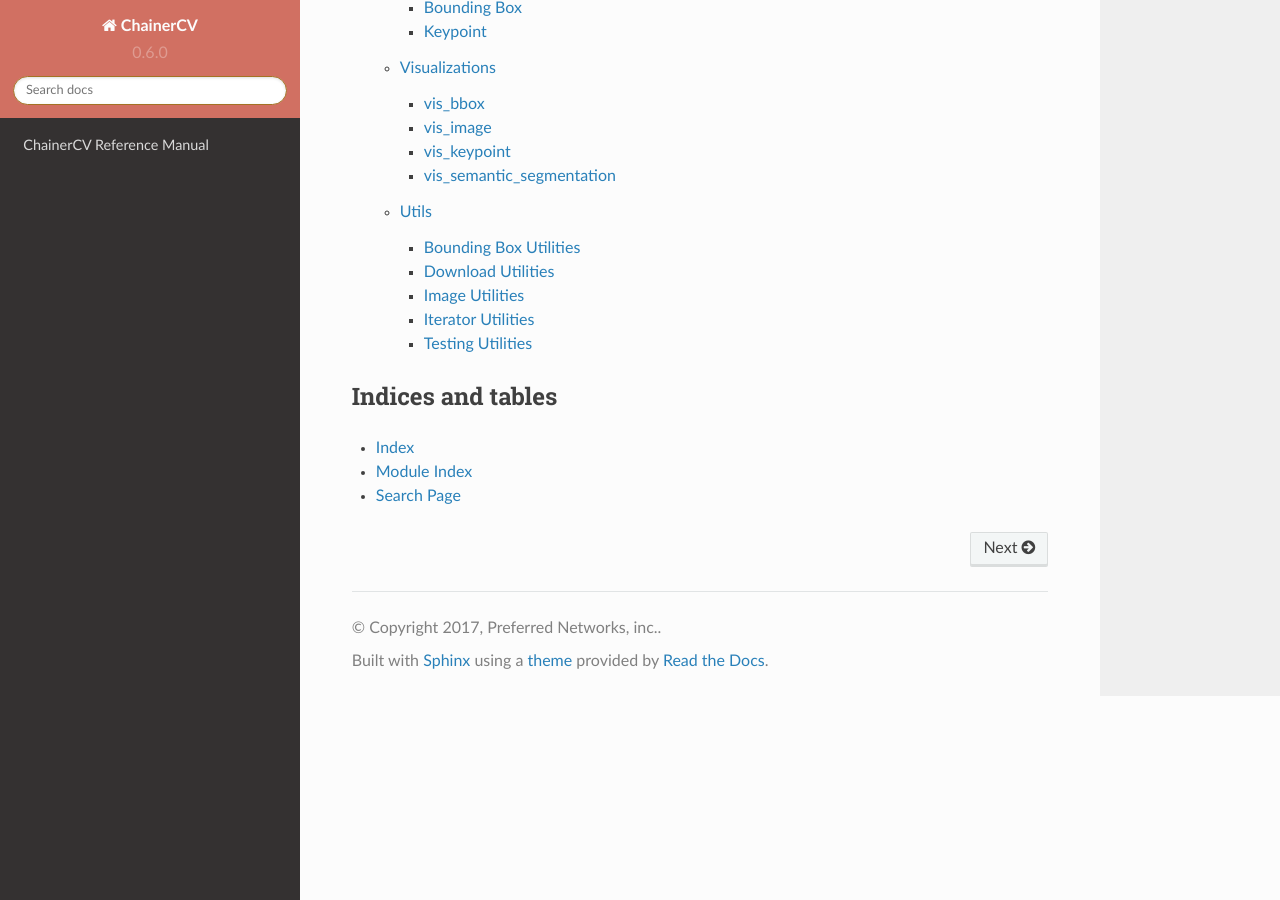
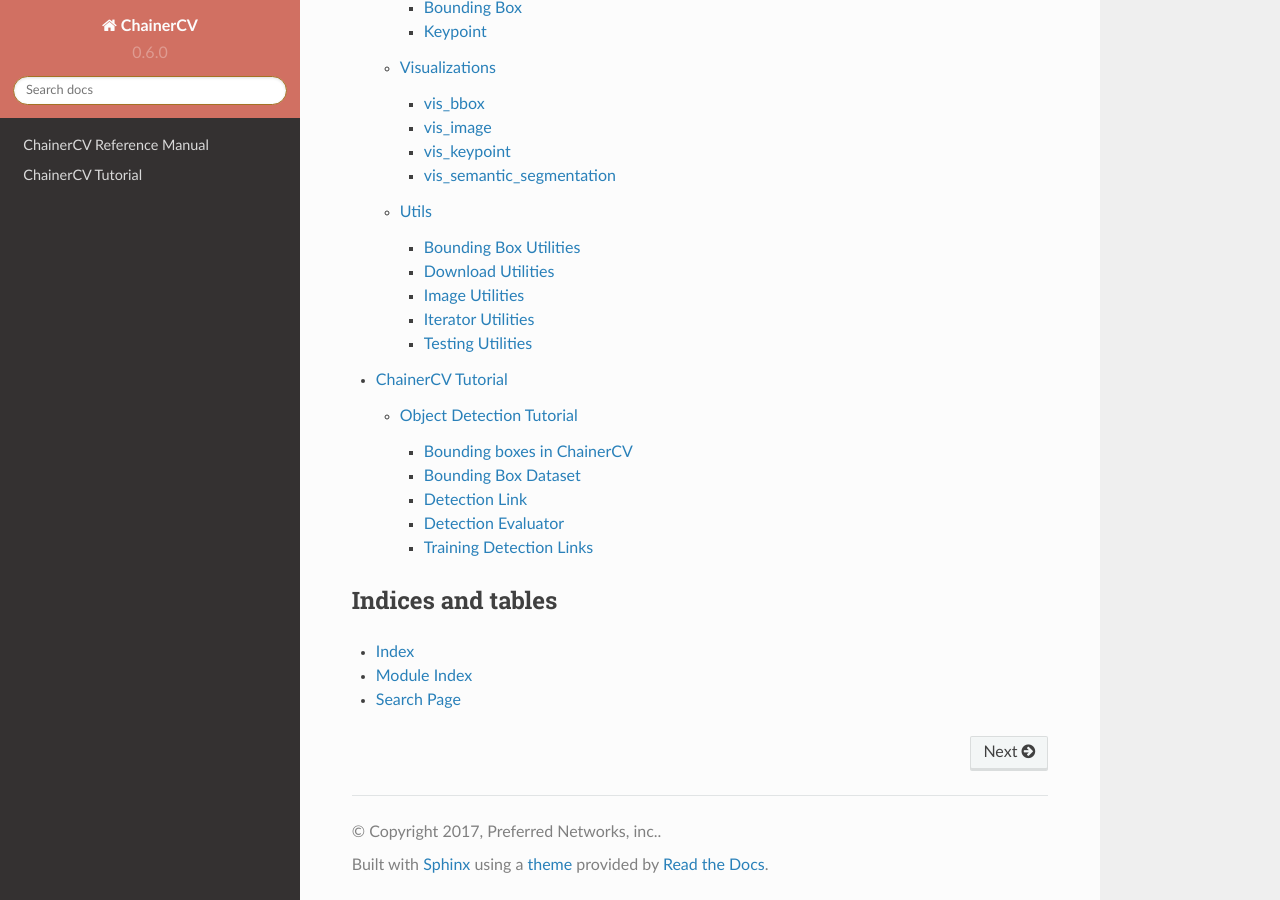
Before and after one commit to chainer/chainercv, a Sphinx documentation site: the page built from docs/source/index.rst, in a window 1280 px wide and 900 px high, scrolled down 1597 px. Built offline with Sphinx 7.4.7 and the Read the Docs theme 2.0.0, drawn with Linux system fonts in a browser that asks for light colours; some of the changed lines change nothing that is shown.

Commit message:
add detection tutorial

```diff
--- a/docs/source/index.rst
+++ b/docs/source/index.rst
@@ -55,6 +55,7 @@
    :maxdepth: 3
 
    reference/index
+   tutorial/index
 
 
 
--- /dev/null
+++ b/docs/source/tutorial/detection.rst
@@ -0,0 +1,172 @@
+Object Detection Tutorial
+=========================
+
+This tutorial will walk you through the implementations and tools for Object Detection provided by ChainerCV.
+
+In ChainerCV, we define the object detection task as a problem of predicting bounding boxes around regions where objects are located from an image and recognizing the category of the objects.
+ChainerCV supports this task by providing following features:
+
++ Visualization
++ BboxDataset
++ Detection Link
++ DetectionEvaluator
++ Training script for various detection models
+
+
+Bounding boxes in ChainerCV
+---------------------------
+In ChainerCV, bounding boxes in an image are represented as a two-dimensional array of shape :math:`(R, 4)`,
+where :math:`R` is the number of bounding boxes.
+The second axis corresponds to the coordinates of bounding boxes.
+They are ordered as :obj:`(y_min, x_min, y_max, x_max)`, where
+:obj:`(y_min, x_min)` and :obj:`(y_max, x_max)` are the left bottom and the right bottom coordinates.
+Notice that ChainerCV orders coordinates by :obj:`yx` order, which is the opposite from the order used by some other libraries such as OpenCV.
+This convention is adopted because the order is more consistent with the memory order of an image that follows row-column order.
+In the case of bounding boxes for multiple images, list of bounding boxes are used.
+
+Let's give an example with a simple toy data.
+
+.. code-block:: python
+
+    import numpy as np
+    from chainercv.visualizations import vis_bbox
+    import matplotlib.pyplot as plt
+    img = np.zeros((3, 224, 224), dtype=np.float32)
+    bbox = np.array([[10, 10, 20, 40], [150, 150, 200, 200]])
+
+    chainercv.visualizations.vis_bbox(img, bbox)
+    plt.show()
+
+.. figure:: ../../image/detection_tutorial_green_bbox.png
+    :scale: 60%
+    :align: center
+
+In this example, two bounding boxes are displayed on top of a black image.
+:func:`chainercv.visualizations.vis_bbox` is a utility function that can visualize
+bounding boxes and an image together.
+
+
+Bounding Box Dataset
+--------------------
+ChainerCV supports datasets that contain bounding box annotations.
+Dataset classes whose names end with :obj:`BboxDataset` have bounding boxes as its main annotation.
+These datasets return a tuple of an image, bounding boxes and labels when indexed.
+The labels is an :obj:`np.int32` array of shape :math:`(R,)`. Each element corresponds to a label of an object in the corresponding bounding box.
+
+A mapping between an integer label and a name in alphabet differs between datasets.
+This mapping can be obtained from objects whose names end with :obj:`label_names`.
+These mapping becomes helpful when bounding boxes need to be visualized with label names.
+In the next example, the interface of :obj:`BboxDataset` and the functionality of :obj:`vis_bbox` to visualize label names are illustrated.
+
+.. code-block:: python
+
+    from chainercv.visualizations import vis_bbox
+    from chainercv.datasets import VOCBboxDataset
+    from chainercv.datasets import voc_bbox_label_names
+    import matplotlib.pyplot as plt
+    dataset = VOCBboxDataset(year='2012')
+    img, bbox, label = dataset[0]
+    print(bbox.shape)  # (2, 4)
+    print(label.shape)  # (2,)
+    vis_bbox(img, bbox, label, label_names=voc_bbox_label_names)
+    plt.show()
+
+.. figure:: ../../image/detection_tutorial_bbox_dataset_vis.png
+    :scale: 60%
+    :align: center
+
+Note that the example downloads VOC 2012 dataset at runtime in the first run.
+
+
+Detection Link
+--------------
+ChainerCV provides several implementations that predicts solutions of the object detection problem.
+For example, we support Single Shot MultiBox Detector (SSD) and Faster R-CNN.
+Despite the difference between the models in how prediction is carried out internally,
+they support the common interface for prediction using the method :meth:`predict`.
+This method takes a list of images and returns prediction results.
+The results are tuple of lists, :obj:`bboxes, labels, scores`.
+The more description can be found here (:meth:`chainercv.links.SSD.predict`).
+
+The inference with these models can be carried out instantly thanks to pretrained weights that can be downloaded.
+The models take option :obj:`pretrained_model` and download weights if the argument is included in the set of the names of prepared weights.
+
+.. code-block:: python
+
+    from chainercv.visualizations import vis_bbox
+    from chainercv.datasets import VOCBboxDataset
+    from chainercv.datasets import voc_bbox_label_names
+    from chainercv.links import SSD300
+    import matplotlib.pyplot as plt
+    dataset = VOCBboxDataset(year='2007', split='test')
+    img, _, _ = dataset[0]
+    model = SSD300(pretrained_model='voc0712')
+    bboxes, labels, scores = model.predict([img])
+    vis_bbox(img, bboxes[0], labels[0], scores[0],
+             label_names=voc_bbox_label_names)
+    plt.show()
+
+.. figure:: ../../image/detection_tutorial_link.png
+    :scale: 60%
+    :align: center
+
+The above example puts together features of detection link.
+It prepares SSD300 model with weights trained on VOC 2007 and VOC 2012 datasets.
+The model runs prediction using :meth:`predict`, and the ouptus are visualized using
+:func:`chainercv.visualizations.vis_bbox`.
+Note that in this case, confidence scores are visualized as well.
+
+
+Detection Evaluator
+-------------------
+ChainerCV provides functionalities that makes evaluating detection links easier.
+They are provided at two level: evaluator extensions and evaluation functions.
+
+The evaluation on detection task can be done using evaluator extensions such as
+:class:`chainercv.extensions.DetectionVOCEvaluator`.
+These extension inherit from :class:`chainer.training.extensions.Evaluator`,
+and have similar interface.
+They are initialized by taking an iterator and a network that carries out prediction.
+When this class is called, many things happen.
+First, it iterates over a dataset based on an iterator.
+Second, the network makes prediction using the images collected from the dataset.
+Last, an evaluation function is called with the ground truth and the prediction results.
+Importantlly, detection evaluators only accept networks that support detection link interface
+because prediction is carried out inside the evaluator based on the interface.
+
+In contrast to detection evaluators that take coarse approach,
+evaluation functions such as :meth:`chainercv.evaluations.eval_detection_voc`
+are provided for those who need finer level of control.
+These functions take the ground truth and prediction results as arguments
+and return measured performance.
+
+Here is a minimum example that uses a detection evaluator.
+
+.. code-block:: python
+
+   from chainer.iterators import SerialIterator
+   from chainer.datasets import SubDataset
+   from chainercv.datasets import VOCBboxDataset
+   from chainercv.links import SSD300
+   from chainercv.extensions import DetectionVOCEvaluator
+   from chainercv.datasets import voc_bbox_label_names
+
+   # Only use subset of dataset so that evaluation finishes quickly.
+   dataset = VOCBboxDataset(year='2007', split='test')
+   dataset = dataset[:5]
+   it = SerialIterator(dataset, 1, repeat=False, shuffle=False)
+   model = SSD300(pretrained_model='voc0712')
+   evaluator = DetectionVOCEvaluator(it, model,
+                                     label_names=voc_bbox_label_names)
+   # result is a dictionary of evaluation scores. Print it and check it.
+   result = evaluator()
+
+
+Training Detection Links
+------------------------
+By putting together all the functions and utilities, training scripts can be easily written.
+Please check training scripts contained in examples.
+Also, ChainerCV posts the performance achieved through running the training script in README.
+
++ `Faster R-CNN examples <https://github.com/chainer/chainercv/tree/master/examples/faster_rcnn>`_
++ `SSD examples <https://github.com/chainer/chainercv/tree/master/examples/ssd>`_
--- /dev/null
+++ b/docs/source/tutorial/index.rst
@@ -0,0 +1,7 @@
+ChainerCV Tutorial
+==================
+
+.. toctree::
+    :maxdepth: 2
+
+    detection
```
Also changed, not shown: docs/image/detection_tutorial_bbox_dataset_vis.png (added), docs/image/detection_tutorial_green_bbox.png (added), docs/image/detection_tutorial_link.png (added).
